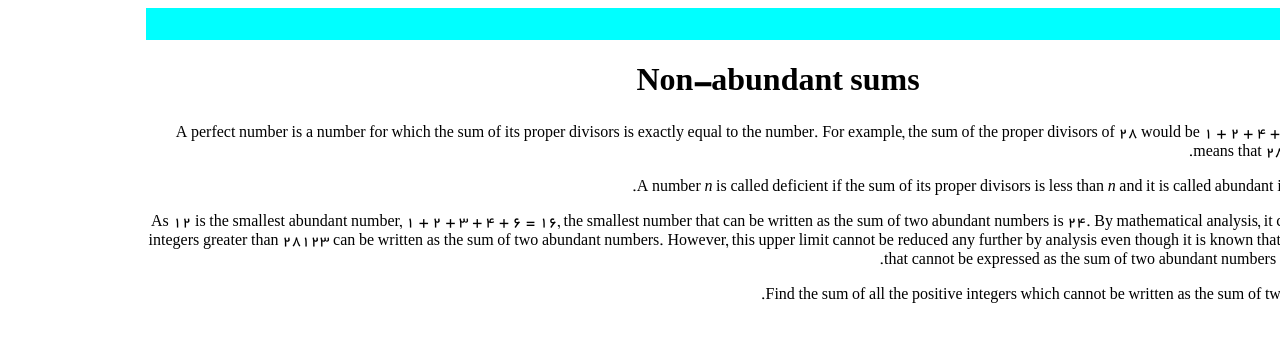
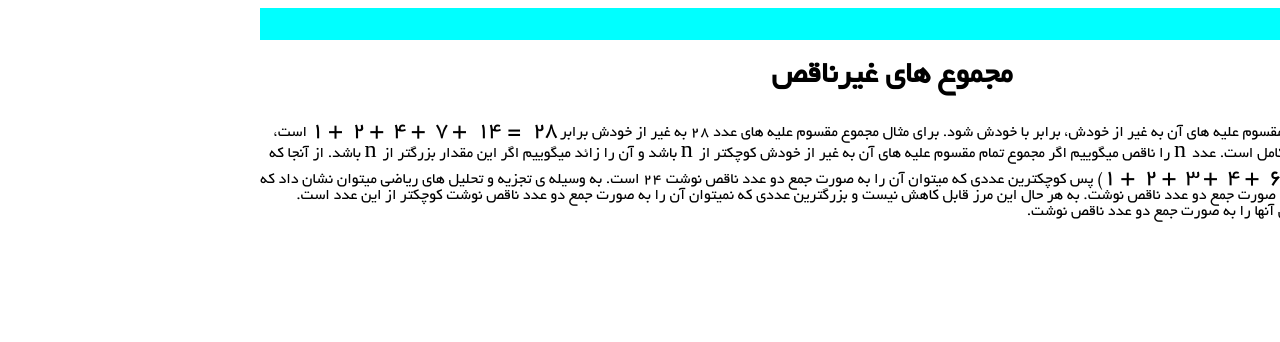
Before and after one commit to shaazzz/FarsiCP, a Jekyll site: the page built from PE/23/statement.html, in a window 1280 px wide. Shown: the top 342 px of the page. Built offline with Jekyll 4.4.1, drawn with Linux system fonts in a browser that asks for light colours; formulas are drawn with MathJax 3.

Commit message:
Update statement.html

```diff
--- a/PE/23/statement.html
+++ b/PE/23/statement.html
@@ -1,13 +1,15 @@
 ---
 layout: problem
 difficulty: 5
-title: "Non-abundant sums"
+title: "مجموع های غیرناقص"
 problemId: 23
 answer: 4179871
 ---
 
-<p>A perfect number is a number for which the sum of its proper divisors is exactly equal to the number. For example, the sum of the proper divisors of 28 would be 1 + 2 + 4 + 7 + 14 = 28, which means that 28 is a perfect number.</p>
-<p>A number <var>n</var> is called deficient if the sum of its proper divisors is less than <var>n</var> and it is called abundant if this sum exceeds <var>n</var>.</p>
-<!-- <p>A number whose proper divisors are less than the number is called deficient and a number whose proper divisors exceed the number is called abundant.</p> -->
-<p>As 12 is the smallest abundant number, 1 + 2 + 3 + 4 + 6 = 16, the smallest number that can be written as the sum of two abundant numbers is 24. By mathematical analysis, it can be shown that all integers greater than 28123 can be written as the sum of two abundant numbers. However, this upper limit cannot be reduced any further by analysis even though it is known that the greatest number that cannot be expressed as the sum of two abundant numbers is less than this limit.</p>
-<p>Find the sum of all the positive integers which cannot be written as the sum of two abundant numbers.</p>
+یک عدد کامل عددی است که مجموع تمام مقسوم علیه های آن به غیر از خودش، برابر با خودش شود. برای مثال مجموع مقسوم علیه های عدد 28 به غیر از خودش برابر $1+2+4+7+14=28$ است، که این به معنی این است که 28 یک عدد کامل است.
+
+عدد $n$ را ناقص میگوییم اگر مجموع تمام مقسوم علیه های آن به غیر از خودش کوچکتر از $n$ باشد و آن را زائد میگوییم اگر این مقدار بزرگتر از $n$ باشد.
+
+از آنجا که 12 کوچکترین عدد ناقص است ($1+2+3+4+6=16$) پس کوچکترین عددی که میتوان آن را به صورت جمع دو عدد ناقص نوشت 24 است. به وسیله ی تجزیه و تحلیل های ریاضی میتوان نشان داد که تمام اعداد بزرگتر از 28123 را میتوان به صورت جمع دو عدد ناقص نوشت. به هر حال این مرز قابل کاهش نیست و بزرگترین عددی که نمیتوان آن را به صورت جمع دو عدد ناقص نوشت کوچکتر از این عدد است.
+
+مجموع تمام اعداد مثبتی را بیابید که نتوان آنها را به صورت جمع دو عدد ناقص نوشت.
```
